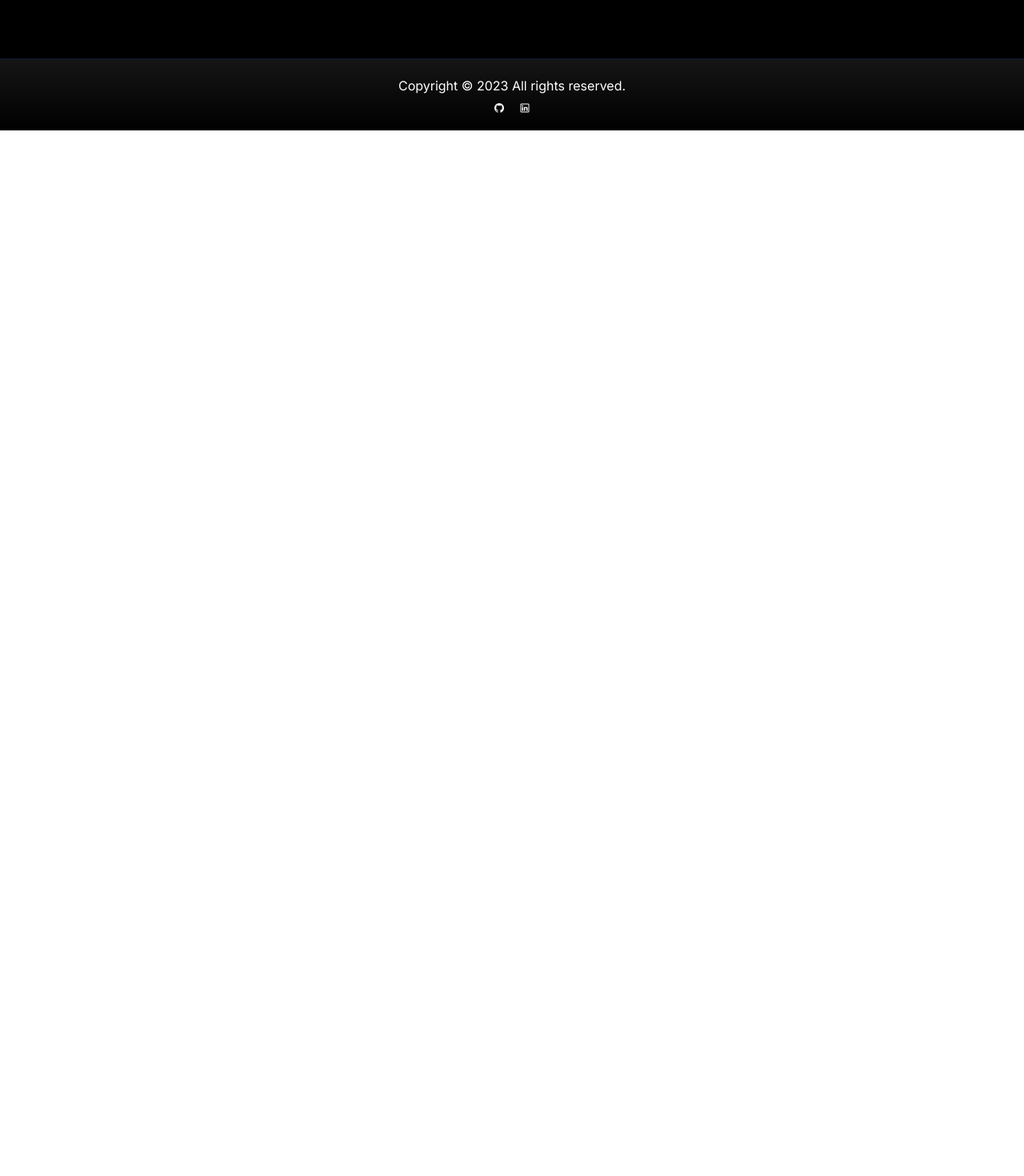
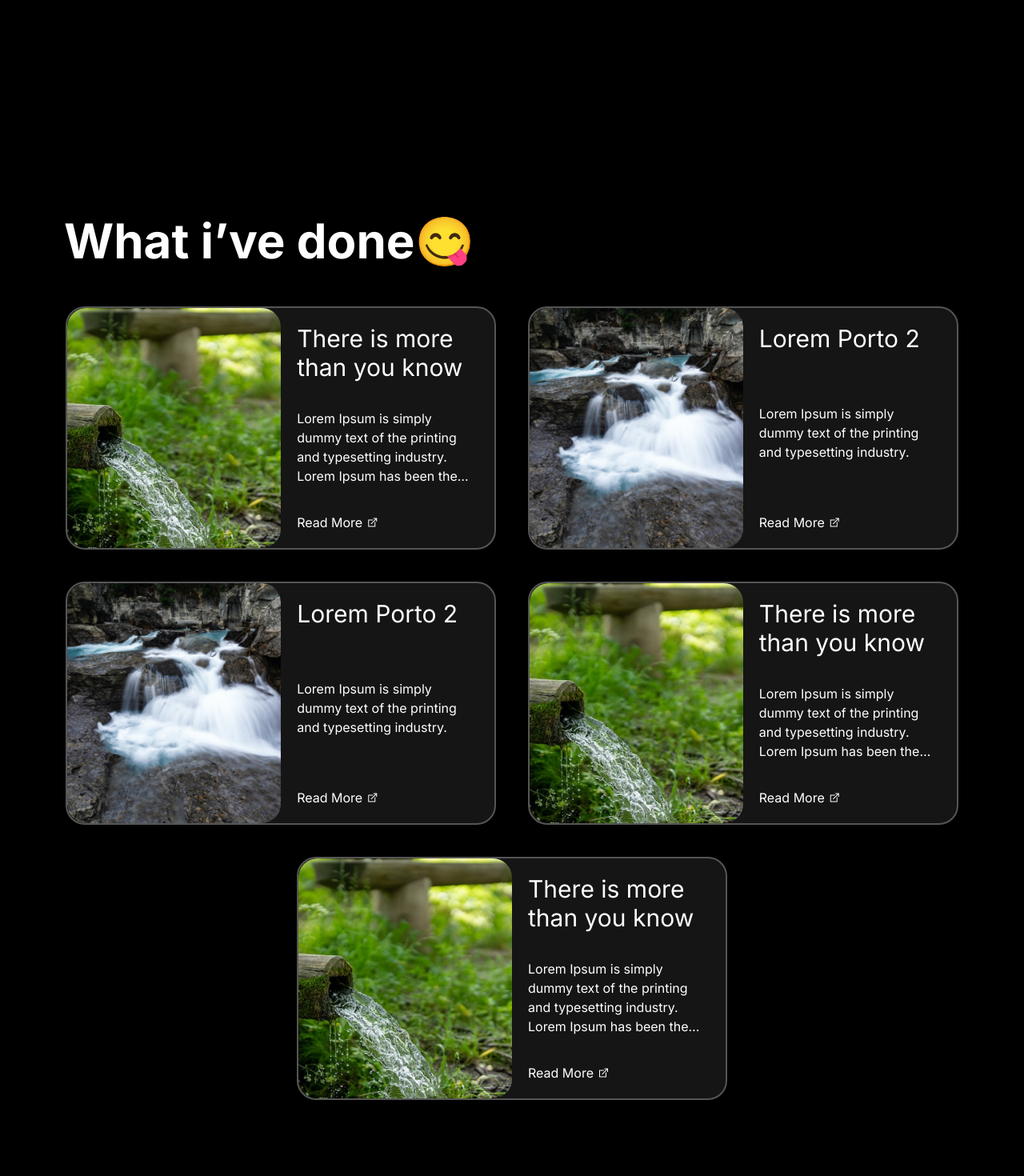
Before and after one commit to sknk1/profile-next, a Next.js app: page / in a window 1280 px wide. Shown: the part 2540-4010 px from the top of the page at 80% size. Before the commit the page ends 2703 px from the top, so only its background shows below. Built offline with nearby package versions, Linux system fonts and the light colour scheme.

Commit message:
update portofolio page

```diff
--- a/components/Contact.tsx
+++ b/components/Contact.tsx
@@ -3,10 +3,10 @@ import Image from "next/image";
 export default function Contact() {
   return (
     <>
-      <div className="container mx-auto flex flex-row flex-wrap">
+      <div className="container mx-auto flex min-h-screen flex-row flex-wrap">
         <div className="flex w-full flex-col gap-10 lg:w-2/3">
           <h1 className="text-center font-bold leading-tight lg:text-left lg:leading-snug">
-            You can reach me any time🙂{" "}
+            You can reach me any time🙂
           </h1>
           <div className="flex flex-col gap-5">
             <p>
--- a/components/Footer.tsx
+++ b/components/Footer.tsx
@@ -1,10 +1,10 @@
 export default function Footer() {
   return (
-    <footer className="flex flex-col flex-wrap items-center justify-center gap-2 border-t-2 border-gray-900 bg-gradient-to-t from-black to-gray-custom py-5">
+    <footer className="mb-16 flex flex-col flex-wrap items-center justify-center gap-2 border-t-2 border-gray-900 bg-gradient-to-t from-black to-gray-custom py-5 md:mb-0">
       <div className="">Copyright &#169; 2023 All rights reserved.</div>
       <div className="flex flex-row gap-4">
-        <i className="lab la-github"></i>
-        <i className="lab la-linkedin"></i>
+        <i className="lab la-github text-2xl"></i>
+        <i className="lab la-linkedin text-2xl"></i>
       </div>
     </footer>
   );
--- a/components/Portofolios.tsx
+++ b/components/Portofolios.tsx
@@ -1,3 +1,139 @@
+import Image from "next/image";
+
 export default function Portofolios() {
-  return <></>;
+  return (
+    <>
+      <div className="container mx-auto flex min-h-screen flex-col gap-10 ">
+        <div className="w-full">
+          <h1 className="text-center font-bold leading-tight lg:text-left lg:leading-snug">
+            What i’ve done😋
+          </h1>
+        </div>
+
+        {/* Porto container */}
+        <div className="w-full">
+          <div className="flex flex-row flex-wrap justify-center gap-10 lg:gap-5 xl:gap-10">
+            {/* Porto item */}
+            <div className="flex w-full flex-row flex-wrap overflow-hidden rounded-3xl border-2 border-gray-light-custom bg-gray-custom lg:w-[48%]">
+              <div className="relative h-[200px] w-full xl:h-full xl:w-1/2">
+                <Image
+                  className="rounded-3xl object-cover"
+                  src="/images/porto-1.jpg"
+                  alt="contact-image"
+                  fill
+                />
+              </div>
+              <div className="flex min-h-[250px] w-full flex-col justify-between p-5 lg:min-h-[300px] xl:w-1/2">
+                <h3>There is more than you know</h3>
+                <p className="portofolio-desc">
+                  Lorem Ipsum is simply dummy text of the printing and
+                  typesetting industry. Lorem Ipsum has been the industry's
+                  standard Lorem Ipsum is simply dummy text of the printing and
+                  typesetting industry. Lorem Ipsum has been the industry's
+                  standard
+                </p>
+                <a href="#">
+                  Read More <i className="las la-external-link-alt"></i>
+                </a>
+              </div>
+            </div>
+
+            {/* Porto item */}
+            <div className="flex w-full flex-row flex-wrap overflow-hidden rounded-3xl border-2 border-gray-light-custom bg-gray-custom lg:w-[48%]">
+              <div className="relative h-[200px] w-full xl:h-full xl:w-1/2">
+                <Image
+                  className="rounded-3xl object-cover"
+                  src="/images/porto-2.jpg"
+                  alt="contact-image"
+                  fill
+                />
+              </div>
+              <div className="flex min-h-[250px] w-full flex-col justify-between p-5 lg:min-h-[300px] xl:w-1/2">
+                <h3>Lorem Porto 2</h3>
+                <p className="portofolio-desc">
+                  Lorem Ipsum is simply dummy text of the printing and
+                  typesetting industry.
+                </p>
+                <a href="#">
+                  Read More <i className="las la-external-link-alt"></i>
+                </a>
+              </div>
+            </div>
+
+            {/* Porto item */}
+            <div className="flex w-full flex-row flex-wrap overflow-hidden rounded-3xl border-2 border-gray-light-custom bg-gray-custom lg:w-[48%]">
+              <div className="relative h-[200px] w-full xl:h-full xl:w-1/2">
+                <Image
+                  className="rounded-3xl object-cover"
+                  src="/images/porto-2.jpg"
+                  alt="contact-image"
+                  fill
+                />
+              </div>
+              <div className="flex min-h-[250px] w-full flex-col justify-between p-5 lg:min-h-[300px] xl:w-1/2">
+                <h3>Lorem Porto 2</h3>
+                <p className="portofolio-desc">
+                  Lorem Ipsum is simply dummy text of the printing and
+                  typesetting industry.
+                </p>
+                <a href="#">
+                  Read More <i className="las la-external-link-alt"></i>
+                </a>
+              </div>
+            </div>
+
+            {/* Porto item */}
+            <div className="flex w-full flex-row flex-wrap overflow-hidden rounded-3xl border-2 border-gray-light-custom bg-gray-custom lg:w-[48%]">
+              <div className="relative h-[200px] w-full xl:h-full xl:w-1/2">
+                <Image
+                  className="rounded-3xl object-cover"
+                  src="/images/porto-1.jpg"
+                  alt="contact-image"
+                  fill
+                />
+              </div>
+              <div className="flex min-h-[250px] w-full flex-col justify-between p-5 lg:min-h-[300px] xl:w-1/2">
+                <h3>There is more than you know</h3>
+                <p className="portofolio-desc">
+                  Lorem Ipsum is simply dummy text of the printing and
+                  typesetting industry. Lorem Ipsum has been the industry's
+                  standard Lorem Ipsum is simply dummy text of the printing and
+                  typesetting industry. Lorem Ipsum has been the industry's
+                  standard
+                </p>
+                <a href="#">
+                  Read More <i className="las la-external-link-alt"></i>
+                </a>
+              </div>
+            </div>
+
+            {/* Porto item */}
+            <div className="flex w-full flex-row flex-wrap overflow-hidden rounded-3xl border-2 border-gray-light-custom bg-gray-custom lg:w-[48%]">
+              <div className="relative h-[200px] w-full xl:h-full xl:w-1/2">
+                <Image
+                  className="rounded-3xl object-cover"
+                  src="/images/porto-1.jpg"
+                  alt="contact-image"
+                  fill
+                />
+              </div>
+              <div className="flex min-h-[250px] w-full flex-col justify-between p-5 lg:min-h-[300px] xl:w-1/2">
+                <h3>There is more than you know</h3>
+                <p className="portofolio-desc">
+                  Lorem Ipsum is simply dummy text of the printing and
+                  typesetting industry. Lorem Ipsum has been the industry's
+                  standard Lorem Ipsum is simply dummy text of the printing and
+                  typesetting industry. Lorem Ipsum has been the industry's
+                  standard
+                </p>
+                <a href="#">
+                  Read More <i className="las la-external-link-alt"></i>
+                </a>
+              </div>
+            </div>
+          </div>
+        </div>
+      </div>
+    </>
+  );
 }
--- a/src/styles/globals.css
+++ b/src/styles/globals.css
@@ -8,6 +8,9 @@
   }
   h2 {
     @apply text-3xl;
+  }
+  h3 {
+    @apply text-xl;
   }
   p {
     @apply text-base;
@@ -20,6 +23,9 @@
     h2 {
       @apply text-4xl;
     }
+    h3 {
+      @apply text-2xl;
+    }
   }
 
   @screen lg {
@@ -28,6 +34,9 @@
     }
     h2 {
       @apply text-5xl;
+    }
+    h3 {
+      @apply text-3xl;
     }
   }
 }
@@ -42,13 +51,24 @@
     transform: translate(-50%, -50%) !important;
   }
 
-  #about-section, #contact-section {
+  #about-section, #contact-section, #portofolios-section {
     scroll-margin-block-start: 0;
+  }
+
+  .portofolio-desc{
+    overflow: hidden;
+    display: -webkit-box;
+    -webkit-line-clamp: 4; /* number of lines to show */
+    -webkit-box-orient: vertical;
   }
 
   @screen md {
     #about-section {
       scroll-margin-block-start: 100px;
+    }
+
+    #contact-section, #portofolios-section {
+      scroll-margin-block-start: 50px;
     }
   }
 
@@ -58,8 +78,12 @@
       height: 270px !important;
     }
 
-    #about-section, #contact-section {
+    #about-section{
       scroll-margin-block-start: 1rem;
+    }
+
+    #contact-section, #portofolios-section {
+      scroll-margin-block-start: 0px;
     }
   }
 
```
Also changed, not shown: public/images/porto-1.jpg (added), public/images/porto-2.jpg (added).
